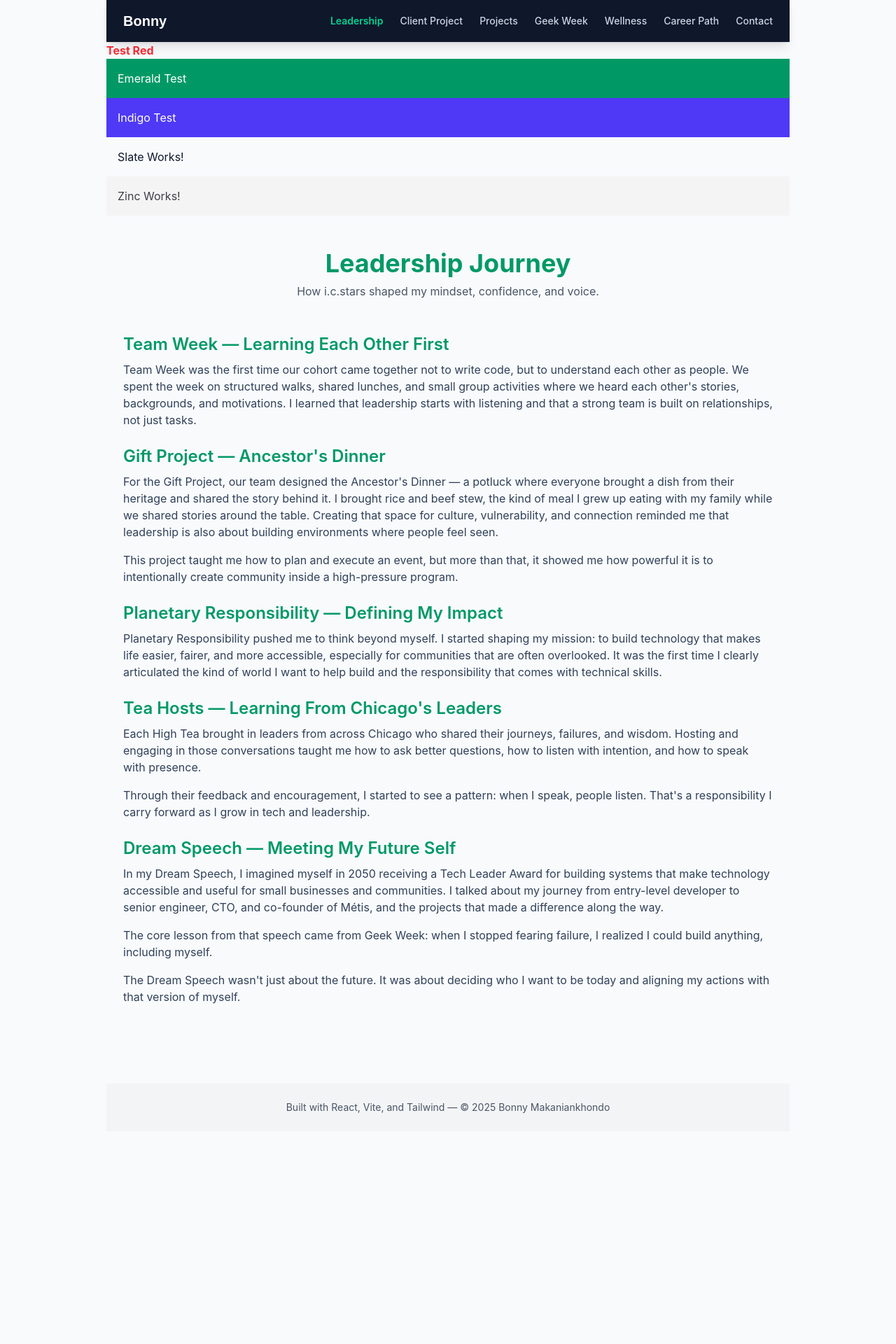
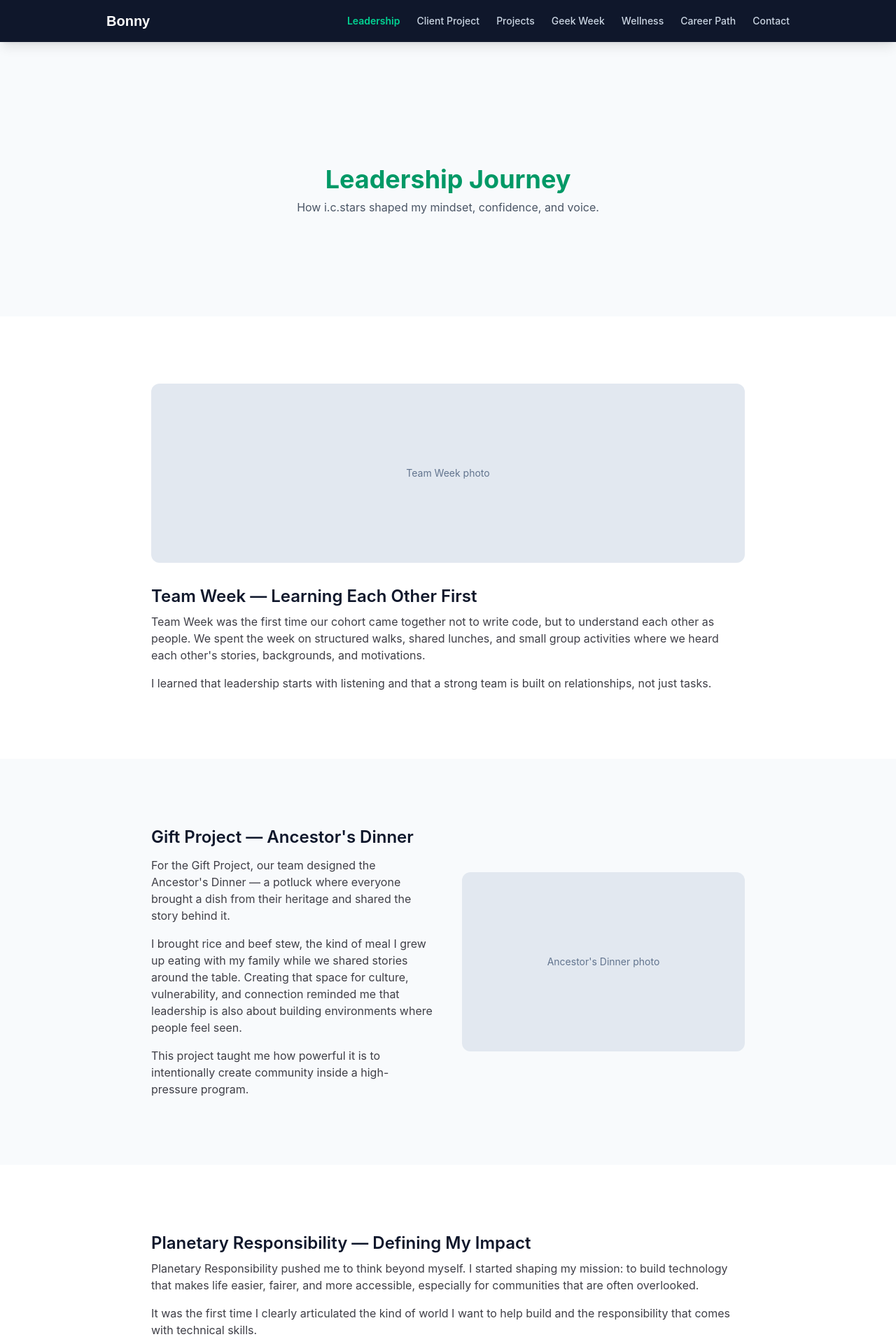
Before and after one commit to bonny2long/icstarsPort, a React (Vite) app: page /leadership in a window 1280 px wide. Shown: the top 1920 px of the page at 70% size. Before the commit the page ends 1616 px from the top, so only its background shows below. Built offline with nearby package versions, Linux system fonts and the light colour scheme.

Commit message:
updated the components with photo placeholders

```diff
--- a/src/App.jsx
+++ b/src/App.jsx
@@ -1,6 +1,7 @@
 import Navbar from "./components/layout/Navbar";
 import Footer from "./components/layout/Footer";
 import { Routes, Route } from "react-router-dom";
+
 import Home from "./pages/Home";
 import Leadership from "./pages/Leadership";
 import Client from "./pages/ClientProject";
@@ -12,24 +13,21 @@ import Contact from "./pages/Contact";
 
 export default function App() {
   return (
-    <div className="max-w-5xl mx-auto px-6">
+    <div className="min-h-screen bg-slate-50 text-slate-900">
       <Navbar />
-<h1 className="text-red-500">Test Red</h1>
-<div className="bg-emerald-600 text-white p-4">Emerald Test</div>
-<div className="bg-indigo-600 text-white p-4">Indigo Test</div>
-<div className="bg-slate-50 text-slate-900 p-4">Slate Works!</div>
-<div className="bg-zinc-100 text-zinc-700 p-4">Zinc Works!</div>
 
+      <main className="pt-20">
         <Routes>
           <Route path="/" element={<Home />} />
           <Route path="/leadership" element={<Leadership />} />
           <Route path="/client" element={<Client />} />
           <Route path="/projects" element={<Projects />} />
           <Route path="/geekweek" element={<GeekWeek />} />
+          <Route path="/career" element={<Career />} />
           <Route path="/wellness" element={<Wellness />} />
-        <Route path="/career" element={<Career />} />
           <Route path="/contact" element={<Contact />} />
         </Routes>
+      </main>
 
       <Footer />
     </div>
--- /dev/null
+++ b/src/components/layout/Section.jsx
@@ -0,0 +1,15 @@
+export default function Section({ children, bg = "default" }) {
+  const backgrounds = {
+    default: "bg-transparent",
+    subtle: "bg-white",
+    muted: "bg-slate-100",
+  };
+
+  return (
+    <section className={`${backgrounds[bg]} py-24`}>
+      <div className="max-w-4xl mx-auto px-6">
+        {children}
+      </div>
+    </section>
+  );
+}
--- a/src/pages/CareerPath.jsx
+++ b/src/pages/CareerPath.jsx
@@ -1,21 +1,27 @@
-import PageWrapper from "../components/layout/PageWrapper.jsx";
 import SectionHeader from "../components/ui/SectionHeader.jsx";
 import Card from "../components/ui/Card.jsx";
+import Section from "../components/layout/Section";
 
 export default function CareerPath() {
   return (
-    <PageWrapper>
+    <>
+      {/* PAGE INTRO */}
+      <Section bg="default">
         <SectionHeader
           title="Career Path"
           subtitle="Where I'm heading after i.c.stars and how I plan to grow."
         />
+      </Section>
 
+      {/* SHORT-TERM GOALS */}
+      <Section bg="subtle">
         <Card title="Short-Term Goals (6–24 Months)">
           <p className="mb-3">
             In the near term, I want to deepen my experience as a full stack
-          engineer while staying close to AI-powered tools and consulting-style
-          work.
+            engineer while staying close to AI-powered tools and
+            consulting-style work.
           </p>
+
           <ul className="list-disc list-inside space-y-1">
             <li>
               <span className="font-medium">Full Stack Software Developer:</span>{" "}
@@ -36,12 +42,16 @@ export default function CareerPath() {
             </li>
           </ul>
         </Card>
+      </Section>
 
+      {/* LONG-TERM GOALS */}
+      <Section bg="default">
         <Card title="Long-Term Goals (2–10 Years)">
           <p className="mb-3">
             Long term, I see myself moving into roles that blend technical depth,
             leadership, and community impact.
           </p>
+
           <ul className="list-disc list-inside space-y-1">
             <li>
               <span className="font-medium">
@@ -56,29 +66,41 @@ export default function CareerPath() {
               creating tools that solve real problems for real people.
             </li>
             <li>
-            <span className="font-medium">Founder / CTO (Métis):</span> growing
-            a company that builds community-first technology for small
+              <span className="font-medium">Founder / CTO (Métis):</span>{" "}
+              growing a company that builds community-first technology for small
               businesses and under-served communities.
             </li>
           </ul>
         </Card>
+      </Section>
+
+      {/* INDUSTRY LESSONS */}
+  {/* INDUSTRY EXPOSURE IMAGE */}
+<Section bg="subtle">
+  <div className="mb-8 w-full h-56 bg-slate-200 rounded-xl flex items-center justify-center text-slate-500 text-sm">
+    Accenture / Salesforce workshop or professional setting
+  </div>
 
   <Card title="Lessons From Industry & Mentors">
     <p className="mb-3">
       Workshops with partners like Accenture and Salesforce, plus guidance
       from mentors and Tea Hosts, shaped how I see my career.
     </p>
+
     <ul className="list-disc list-inside space-y-1">
       <li>Define the problem clearly before writing code.</li>
       <li>Design systems around real users, not assumptions.</li>
       <li>Communicate simply, even when the system is complex.</li>
       <li>Lead with consistency, reliability, and presence.</li>
     </ul>
+
     <p className="mt-3">
       I leave i.c.stars with not just technical skills, but a clearer sense
       of who I am as a developer and the kind of leader I&apos;m becoming.
     </p>
   </Card>
-    </PageWrapper>
+</Section>
+
+    </>
   );
 }
--- a/src/pages/Contact.jsx
+++ b/src/pages/Contact.jsx
@@ -1,83 +1,83 @@
-import PageWrapper from "../components/layout/PageWrapper.jsx";
 import SectionHeader from "../components/ui/SectionHeader.jsx";
 import Button from "../components/ui/Button.jsx";
+import Section from "../components/layout/Section";
 
 export default function Contact() {
   return (
-    <PageWrapper>
+    <>
+      {/* PAGE INTRO */}
+      <Section bg="default">
         <SectionHeader
           title="Contact Me"
           subtitle="Let's connect, collaborate, or build something meaningful."
         />
+      </Section>
+
+      {/* CONTACT CARD */}
+      <Section bg="subtle">
+        <div className="bg-white border border-slate-200 rounded-xl shadow-sm p-8 max-w-2xl mx-auto text-center">
 
           {/* Headshot placeholder */}
           <div className="flex flex-col items-center mb-8">
-        <div className="w-32 h-32 rounded-full bg-gray-200 mb-4 overflow-hidden">
-          {/* Drop your headshot image here later, e.g.:
-              <img src="/headshot.jpg" alt="Bonny" className="w-full h-full object-cover" />
-          */}
+            <div className="w-32 h-32 rounded-full bg-slate-200 mb-4 flex items-center justify-center text-xs text-slate-500">
+  Headshot
 </div>
-        <h2 className="text-2xl font-semibold">Bonny Makaniankhondo</h2>
-        <p className="text-gray-600">
+
+
+            <h2 className="text-2xl font-semibold text-slate-900">
+              Bonny Makaniankhondo
+            </h2>
+
+            <p className="text-zinc-600">
               Full Stack Software Developer | Builder | Problem Solver
             </p>
           </div>
 
-      <p className="mb-6">
+          <p className="mb-6 text-zinc-700">
             Thank you for taking the time to explore my work and journey. If
             anything here resonates — whether it&apos;s my engineering approach,
-        leadership mindset, or the systems I&apos;ve built — I&apos;d love to
-        connect.
+            leadership mindset, or the systems I&apos;ve built — I&apos;d love
+            to connect.
           </p>
 
-      <div className="space-y-2 mb-6">
+          <div className="space-y-2 mb-6 text-zinc-700">
             <p>
-          <span className="font-medium">Email:</span>{" "}
+              <span className="font-medium text-slate-900">Email:</span>{" "}
               <a
                 href="mailto:bmakaniankhondo@icstars.org"
-            className="text-primary underline"
+                className="text-emerald-600 underline"
               >
                 bmakaniankhondo@icstars.org
               </a>
             </p>
+
             <p>
-          <span className="font-medium">GitHub:</span>{" "}
+              <span className="font-medium text-slate-900">GitHub:</span>{" "}
               <a
                 href="https://github.com/bonny2long"
                 target="_blank"
                 rel="noopener noreferrer"
-            className="text-primary underline"
+                className="text-emerald-600 underline"
               >
                 github.com/bonny2long
               </a>
             </p>
-        {/* Add your LinkedIn once you have the URL */}
-        {/* <p>
-          <span className="font-medium">LinkedIn:</span>{" "}
-          <a
-            href="YOUR_LINKEDIN_URL"
-            target="_blank"
-            rel="noopener noreferrer"
-            className="text-primary underline"
-          >
-            LinkedIn Profile
-          </a>
-        </p> */}
           </div>
 
           <div className="mb-8">
-        {/* Resume download button - point href to your actual PDF in /public */}
             <Button href="/Bonny_Makaniankhondo_Resume.pdf">
               Download Resume
             </Button>
           </div>
 
-      <p>
+          <p className="text-zinc-700">
             I&apos;m moving into the next stage of my career with the same
-        discipline, curiosity, and resilience that shaped my time at i.c.stars.
-        If you&apos;re looking for someone who learns fast, takes ownership,
-        and builds with purpose, let&apos;s talk.
+            discipline, curiosity, and resilience that shaped my time at
+            i.c.stars. If you&apos;re looking for someone who learns fast, takes
+            ownership, and builds with purpose, let&apos;s talk.
           </p>
-    </PageWrapper>
+        </div>
+      </Section>
+    </>
   );
 }
--- a/src/pages/Home.jsx
+++ b/src/pages/Home.jsx
@@ -1,10 +1,10 @@
-import SectionHeader from "../components/ui/SectionHeader";
+import Section from "../components/layout/Section";
 
 export default function Home() {
   return (
-    <div className="flex flex-col gap-16 py-12">
-
-      {/* HERO SECTION */}
+    <>
+      {/* HERO + QUICK NAV */}
+      <Section bg="default">
         <section className="text-center max-w-3xl mx-auto px-4">
           <h1 className="text-4xl md:text-5xl font-display font-bold text-slate-900 mb-3">
             Bonny Makaniankhondo
@@ -16,60 +16,37 @@ export default function Home() {
 
           <p className="text-zinc-700 leading-relaxed mb-4">
             I build systems that solve real problems. I lead with curiosity,
-          discipline, and a commitment to lifting others as I grow. This
-          portfolio reflects my 14-week transformation at i.c.stars — where I
-          learned how to think, lead, build, and take responsibility for my
-          voice in tech.
+            discipline, and a commitment to lifting others as I grow.
           </p>
 
           <p className="text-zinc-700 leading-relaxed">
-          I walked in as someone who loved technology. I walk out as someone who
-          understands leadership, consulting, problem-solving, and the impact
-          technology can have on people and businesses. This site shares the
-          projects I built, the lessons I learned, and the mindset that now
-          drives how I work.
+            I walked in as someone who loved technology. I walk out as someone
+            who understands leadership, consulting, and problem-solving.
           </p>
         </section>
 
         {/* QUICK NAV BUTTONS */}
-      <section className="flex flex-wrap justify-center gap-4">
+        <section className="mt-12 flex flex-wrap justify-center gap-4">
+          {[
+            ["Leadership Journey", "/leadership"],
+            ["United Airlines Client Project", "/client"],
+            ["My Projects", "/projects"],
+            ["Career Path", "/career"],
+            ["Wellness Journey", "/wellness"],
+          ].map(([label, href]) => (
             <a
-          href="/leadership"
+              key={href}
+              href={href}
               className="px-5 py-2 bg-slate-50 border border-zinc-200 rounded-lg text-slate-700 hover:text-emerald-600 hover:border-emerald-500 transition"
             >
-          Leadership Journey
+              {label}
             </a>
-
-        <a
-          href="/client"
-          className="px-5 py-2 bg-slate-50 border border-zinc-200 rounded-lg text-slate-700 hover:text-emerald-600 hover:border-emerald-500 transition"
-        >
-          United Airlines Client Project
-        </a>
-
-        <a
-          href="/projects"
-          className="px-5 py-2 bg-slate-50 border border-zinc-200 rounded-lg text-slate-700 hover:text-emerald-600 hover:border-emerald-500 transition"
-        >
-          My Projects
-        </a>
-
-        <a
-          href="/career"
-          className="px-5 py-2 bg-slate-50 border border-zinc-200 rounded-lg text-slate-700 hover:text-emerald-600 hover:border-emerald-500 transition"
-        >
-          Career Path
-        </a>
-
-        <a
-          href="/wellness"
-          className="px-5 py-2 bg-slate-50 border border-zinc-200 rounded-lg text-slate-700 hover:text-emerald-600 hover:border-emerald-500 transition"
-        >
-          Wellness Journey
-        </a>
+          ))}
         </section>
+      </Section>
 
       {/* WHAT THIS PORTFOLIO REPRESENTS */}
+      <Section bg="subtle">
         <section className="max-w-3xl mx-auto px-4 text-center">
           <h2 className="text-2xl md:text-3xl font-bold text-slate-900 mb-4">
             What This Portfolio Represents
@@ -77,17 +54,14 @@ export default function Home() {
 
           <p className="text-zinc-700 leading-relaxed mb-4">
             This site is more than a list of projects. It is a snapshot of who
-          I've become: someone who shows up early and prepared, asks better
-          questions, pushes through doubt, and builds systems with intention. I
-          care about making technology useful, accessible, and grounded in real
-          needs — and I bring that mindset into every project and team I join.
+            I've become — someone who shows up prepared and builds with intent.
           </p>
 
           <p className="text-zinc-700 leading-relaxed font-medium">
-          My purpose is to empower — with code, with leadership, and with the
-          kind of consistency that builds trust. And I'm just getting started.
+            My purpose is to empower — with code, leadership, and consistency.
           </p>
         </section>
-    </div>
+      </Section>
+    </>
   );
 }
--- a/src/pages/Leadership.jsx
+++ b/src/pages/Leadership.jsx
@@ -1,80 +1,133 @@
-import PageWrapper from "../components/layout/PageWrapper.jsx";
 import SectionHeader from "../components/ui/SectionHeader.jsx";
+import Section from "../components/layout/Section";
 
 export default function Leadership() {
   return (
-    <PageWrapper>
+    <>
+      {/* PAGE INTRO */}
+      <Section bg="default">
         <SectionHeader
           title="Leadership Journey"
           subtitle="How i.c.stars shaped my mindset, confidence, and voice."
         />
+      </Section>
 
-      <h2 className="text-2xl font-semibold mb-2">Team Week — Learning Each Other First</h2>
-      <p className="mb-6">
+      {/* TEAM WEEK */}
+      <Section bg="subtle">
+        <div className="mb-8">
+          <div className="w-full h-64 bg-slate-200 rounded-xl flex items-center justify-center text-slate-500 text-sm">
+            Team Week photo
+          </div>
+        </div>
+        <h2 className="text-2xl font-semibold text-slate-900 mb-2">
+          Team Week — Learning Each Other First
+        </h2>
+        <p className="text-zinc-700">
           Team Week was the first time our cohort came together not to write
           code, but to understand each other as people. We spent the week on
           structured walks, shared lunches, and small group activities where we
-        heard each other&apos;s stories, backgrounds, and motivations. I
-        learned that leadership starts with listening and that a strong team
+          heard each other&apos;s stories, backgrounds, and motivations.
+        </p>
+        <p className="mt-4 text-zinc-700">
+          I learned that leadership starts with listening and that a strong team
           is built on relationships, not just tasks.
         </p>
+      </Section>
 
-      <h2 className="text-2xl font-semibold mb-2">Gift Project — Ancestor&apos;s Dinner</h2>
-      <p className="mb-4">
+    {/* GIFT PROJECT */}
+<Section bg="default">
+  <div className="grid md:grid-cols-2 gap-10 items-center">
+
+    {/* TEXT */}
+    <div>
+      <h2 className="text-2xl font-semibold text-slate-900 mb-3">
+        Gift Project — Ancestor&apos;s Dinner
+      </h2>
+
+      <p className="mb-4 text-zinc-700">
         For the Gift Project, our team designed the Ancestor&apos;s Dinner — a
         potluck where everyone brought a dish from their heritage and shared
-        the story behind it. I brought rice and beef stew, the kind of meal I
-        grew up eating with my family while we shared stories around the
-        table. Creating that space for culture, vulnerability, and connection
-        reminded me that leadership is also about building environments where
-        people feel seen.
+        the story behind it.
       </p>
-      <p className="mb-6">
-        This project taught me how to plan and execute an event, but more than
-        that, it showed me how powerful it is to intentionally create
+
+      <p className="mb-4 text-zinc-700">
+        I brought rice and beef stew, the kind of meal I grew up eating with my
+        family while we shared stories around the table. Creating that space
+        for culture, vulnerability, and connection reminded me that leadership
+        is also about building environments where people feel seen.
+      </p>
+
+      <p className="text-zinc-700">
+        This project taught me how powerful it is to intentionally create
         community inside a high-pressure program.
       </p>
+    </div>
 
-      <h2 className="text-2xl font-semibold mb-2">Planetary Responsibility — Defining My Impact</h2>
-      <p className="mb-6">
+    {/* IMAGE SLOT */}
+    <div className="w-full h-64 bg-slate-200 rounded-xl flex items-center justify-center text-slate-500 text-sm">
+      Ancestor&apos;s Dinner photo
+    </div>
+
+  </div>
+</Section>
+
+
+      {/* PLANETARY RESPONSIBILITY */}
+      <Section bg="subtle">
+        <h2 className="text-2xl font-semibold text-slate-900 mb-2">
+          Planetary Responsibility — Defining My Impact
+        </h2>
+        <p className="text-zinc-700">
           Planetary Responsibility pushed me to think beyond myself. I started
-        shaping my mission: to build technology that makes life easier, fairer,
-        and more accessible, especially for communities that are often
-        overlooked. It was the first time I clearly articulated the kind of
-        world I want to help build and the responsibility that comes with
-        technical skills.
+          shaping my mission: to build technology that makes life easier,
+          fairer, and more accessible, especially for communities that are often
+          overlooked.
         </p>
+        <p className="mt-4 text-zinc-700">
+          It was the first time I clearly articulated the kind of world I want
+          to help build and the responsibility that comes with technical skills.
+        </p>
+      </Section>
 
-      <h2 className="text-2xl font-semibold mb-2">Tea Hosts — Learning From Chicago&apos;s Leaders</h2>
-      <p className="mb-4">
+      {/* TEA HOSTS */}
+      <Section bg="default">
+        <h2 className="text-2xl font-semibold text-slate-900 mb-2">
+          Tea Hosts — Learning From Chicago&apos;s Leaders
+        </h2>
+        <p className="mb-4 text-zinc-700">
           Each High Tea brought in leaders from across Chicago who shared their
           journeys, failures, and wisdom. Hosting and engaging in those
-        conversations taught me how to ask better questions, how to listen with
-        intention, and how to speak with presence.
+          conversations taught me how to ask better questions, listen with
+          intention, and speak with presence.
         </p>
-      <p className="mb-6">
+        <p className="text-zinc-700">
           Through their feedback and encouragement, I started to see a pattern:
           when I speak, people listen. That&apos;s a responsibility I carry
           forward as I grow in tech and leadership.
         </p>
+      </Section>
 
-      <h2 className="text-2xl font-semibold mb-2">Dream Speech — Meeting My Future Self</h2>
-      <p className="mb-4">
+      {/* DREAM SPEECH */}
+      <Section bg="subtle">
+        <h2 className="text-2xl font-semibold text-slate-900 mb-2">
+          Dream Speech — Meeting My Future Self
+        </h2>
+        <p className="mb-4 text-zinc-700">
           In my Dream Speech, I imagined myself in 2050 receiving a Tech Leader
           Award for building systems that make technology accessible and useful
-        for small businesses and communities. I talked about my journey from
-        entry-level developer to senior engineer, CTO, and co-founder of
-        Métis, and the projects that made a difference along the way.
+          for small businesses and communities.
         </p>
-      <p className="mb-4">
-        The core lesson from that speech came from Geek Week: when I stopped
-        fearing failure, I realized I could build anything, including myself.
+        <p className="mb-4 text-zinc-700">
+          I talked about my journey from entry-level developer to senior
+          engineer, CTO, and co-founder of Métis, and the projects that made a
+          difference along the way.
         </p>
-      <p>
+        <p className="text-zinc-700">
           The Dream Speech wasn&apos;t just about the future. It was about
           deciding who I want to be today and aligning my actions with that
           version of myself.
         </p>
-    </PageWrapper>
+      </Section>
+    </>
   );
 }
```
Also changed, not shown: src/pages/ClientProject.jsx (+89 -34 lines), src/pages/GeekWeek.jsx (+53 -17 lines), src/pages/Projects.jsx (+36 -17 lines), src/pages/Wellness.jsx (+53 -27 lines). Lines whose indentation alone changed are shown as unchanged.
